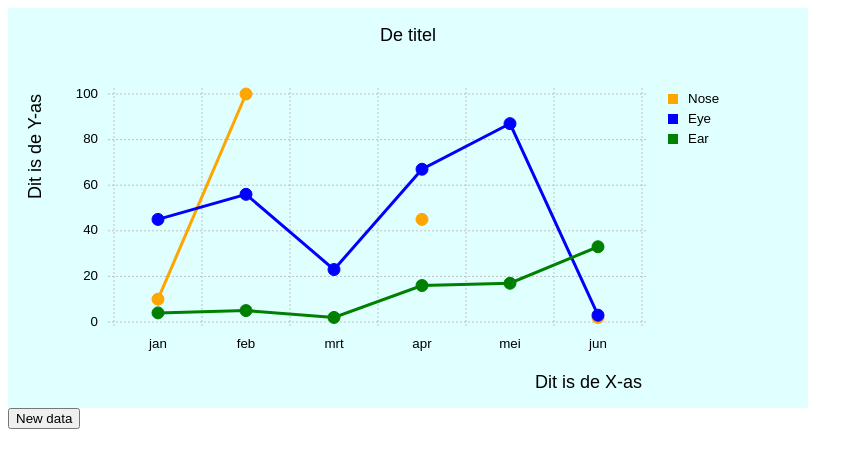
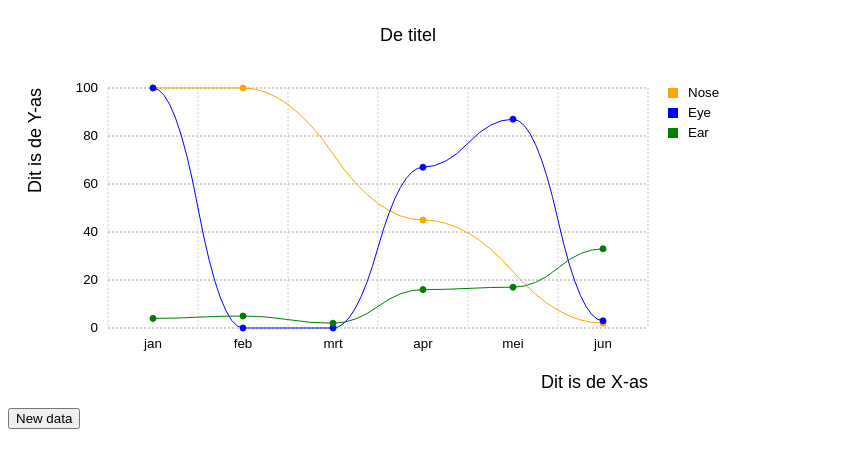
Before and after one commit to michielvaneerd/SvgChart, a plain HTML site: page index_svg.html in a window 1280 px wide. Shown: the whole page, without its empty margins (0-863 px from the left). Drawn offline with Linux system fonts and the light colour scheme.

Commit message:
Start curved

```diff
--- a/app_svg.css
+++ b/app_svg.css
@@ -1,10 +1,4 @@
-svg {
-    background-color: lightcyan;
-}
 
-line {
-    pointer-events: all;
-}
 
 /* path:hover {
     stroke: red;
@@ -19,8 +13,16 @@ text.text-title {
     font-size: large;
 }
 
+#serie-group g {
+    transition: opacity 0.6s;
+}
+
 g.unselected {
     opacity: 0.4;
+}
+
+#serie-group g.unselected {
+    opacity: 0;
 }
 
 .x-axis-grid-columns-selectable {
@@ -42,3 +44,7 @@ g.unselected {
 g[data-serie] circle:hover {
     stroke-width: 4;
 }
+
+g[data-serie]:hover {
+    cursor: pointer;
+}
--- a/app_svg.js
+++ b/app_svg.js
@@ -8,6 +8,7 @@
 
     // This will stay the same between each draw
     var config = {
+        backgroundColor: '#FFFFFF',
         maxValue: 100,
         minValue: 0,
         yAxisStep: 20,
@@ -16,19 +17,22 @@
         yAxisGrid: true,
         yAxisLabels: true,
         xAxisGrid: true,
-        xAxisGridPadding: 6,
-        yAxisGridPadding: 6,
+        xAxisGridColor: '#D0D0D0',
+        yAxisGridColor: '#A0A0A0',
+        xAxisGridPadding: 0,
+        yAxisGridPadding: 0,
         xAxisGridDash: '2,2', // stroke-dasharray
         yAxisGridDash: '2,2', // stroke-dasharray
         xAxisLabels: true,
-        xAxisGridColumns: true, // we have now columns we can select / deselect instead of just x axis lines, so it is similar to bar charts
-        xAxisGridColumnsSelectable: true,
+        xAxisGridColumns: true, // we have now columns we can select / deselect instead of just x axis lines, so it is similar to bar charts, also good if you use bar charts in teh same chart!
+        xAxisGridColumnsSelectable: false,
         title: 'De titel',
         yAxisTitle: 'Dit is de Y-as',
         xAxisTitle: 'Dit is de X-as',
         connectNullValues: false,
-        lineWidth: 3,
-        pointRadius: 6,
+        curved: true,
+        lineWidth: 1,
+        pointRadius: 3,
         points: true,
         padding: {
             top: 80,
@@ -58,8 +62,8 @@
     function getNewData(random) {
         var data = {
             series: {
-                nose: random ? Array(6).fill(1).map(item => getRandomIntInclusive(0, 100)) : [10, 100, null, 45, null, 2],
-                eye: random ? Array(6).fill(1).map(item => getRandomIntInclusive(0, 100)) : [45, 56, 23, 67, 87, 3],
+                nose: random ? Array(6).fill(1).map(item => getRandomIntInclusive(0, 100)) : [100, 100, null, 45, null, 2],
+                eye: random ? Array(6).fill(1).map(item => getRandomIntInclusive(0, 100)) : [100, 0, 0, 67, 87, 3],
                 ear: random ? Array(6).fill(1).map(item => getRandomIntInclusive(0, 100)) : [4, 5, 2, 16, 17, 33],
             },
             xAxis: {
--- a/svg.js
+++ b/svg.js
@@ -28,6 +28,9 @@
             width: this.width,
             height: this.height
         })
+        if (this.config.backgroundColor) {
+            this.svg.style.backgroundColor = this.config.backgroundColor;
+        }
         this.parent.appendChild(this.svg);
 
         this.valueHeight = this.chartHeight / this.config.maxValue;
@@ -51,7 +54,7 @@
                     y1: y,
                     x2: this.config.padding.left + this.chartWidth + (this.config.xAxisGridPadding * 2),
                     y2: y,
-                    stroke: '#C0C0C0',
+                    stroke: this.config.yAxisGridColor,
                     strokeWidth: 1,
                     strokeDasharray: this.config.xAxisGridDash || ''
                 }));
@@ -108,14 +111,15 @@
                     e.preventDefault();
                     var g = parent(e.target, 'g');
                     if (g && g.dataset.serie) {
+                        var sg = me.serieLineGroupElement.querySelector('g[data-serie="' + g.dataset.serie + '"]');
                         if (me.unselectedSeries[g.dataset.serie]) {
                             g.classList.remove('unselected');
-                            me.serieLineGroupElement.appendChild(me.unselectedSeries[g.dataset.serie]);
+                            sg.classList.remove('unselected');
                             delete me.unselectedSeries[g.dataset.serie];
                         } else {
                             g.classList.add('unselected');
-                            me.unselectedSeries[g.dataset.serie] = me.serieLineGroupElement.querySelector('g[data-serie="' + g.dataset.serie + '"]');
-                            me.serieLineGroupElement.removeChild(me.unselectedSeries[g.dataset.serie]);
+                            sg.classList.add('unselected');
+                            me.unselectedSeries[g.dataset.serie] = true;
                         }
                     }
                 });
@@ -144,7 +148,24 @@
 
     };
 
-    window.SvgChart.prototype.onSerieGroupClick = function(e) {
+    // Volgens mij kan ik deze ook gebruiken in de pad, want daar heb je : Q x1 y1, x y
+    // // https://stackoverflow.com/questions/7054272/how-to-draw-smooth-curve-through-n-points-using-javascript-html5-canvas
+    function getCurvedPathFromPoints(points) {
+        var path = ['M ' + points[0].x + ' ' + points[0].y];
+        for (var i = 0; i < points.length - 1; i++) {
+            var x_mid = (points[i].x + points[i + 1].x) / 2;
+            var y_mid = (points[i].y + points[i + 1].y) / 2;
+            var cp_x1 = (x_mid + points[i].x) / 2;
+            var cp_x2 = (x_mid + points[i + 1].x) / 2;
+            //ctx.quadraticCurveTo(cp_x1, points[i].y, x_mid, y_mid);
+            //ctx.quadraticCurveTo(cp_x2, points[i + 1].y, points[i + 1].x, points[i + 1].y);
+            path.push(`Q ${cp_x1} ${points[i].y}, ${x_mid} ${y_mid}`);
+            path.push(`Q ${cp_x2} ${points[i + 1].y} ${points[i + 1].x} ${points[i + 1].y}`);
+        }
+        return path;
+    }
+
+    window.SvgChart.prototype.onSerieGroupClick = function (e) {
         var circle = e.target;
         var g = parent(circle, 'g');
         var serie = g.dataset.serie;
@@ -208,7 +229,7 @@
                     y1: this.config.padding.top,
                     x2: x,
                     y2: this.chartHeight + this.config.padding.top + (this.config.yAxisGridPadding * 2),
-                    stroke: '#C0C0C0',
+                    stroke: this.config.xAxisGridColor,
                     strokeWidth: 1,
                     strokeDasharray: this.config.yAxisGridDash || ''
                 }));
@@ -250,14 +271,14 @@
         this.svg.appendChild(this.xAxisLabelsGroupElement);
 
         // Draw serie lines
-        this.serieLineGroupElement = el('g');
+        this.serieLineGroupElement = el('g', {
+            id: 'serie-group'
+        });
         this.serieLineGroupElement.addEventListener('click', this.onSerieGroupClickScoped);
-        this.config.series.forEach(function (serie, serieIndex) {
-            if (this.unselectedSeries[serie.id]) {
-                return;
-            }
+        this.config.series.forEach(function (serie) {
             var serieGroup = el('g', {
-                dataSerie: serie.id
+                dataSerie: serie.id,
+                className: this.unselectedSeries[serie.id] ? 'unselected' : ''
             });
             var path = [];
             var points = [];
@@ -272,17 +293,27 @@
                         path.push(`L ${x} ${y}`);
                     }
                 }
-                if (value !== null && this.config.points) {
+                if (value !== null) {
                     points.push({ x: x, y: y, value: value });
                 }
                 previousValue = value;
             }, this);
+            if (this.config.curved) {
+                serieGroup.appendChild(el('path', {
+                    d: getCurvedPathFromPoints(points).join(' '),
+                    fill: 'none',
+                    stroke: serie.color,
+                    strokeWidth: this.config.lineWidth
+                }));
+            } else {
                 serieGroup.appendChild(el('path', {
                     d: path.join(' '),
                     fill: 'none',
                     stroke: serie.color,
                     strokeWidth: this.config.lineWidth
                 }));
+            }
+            if (this.config.points) {
                 points.forEach(function (point) {
                     serieGroup.appendChild(el('circle', {
                         cx: point.x,
@@ -294,6 +325,7 @@
                         dataValue: point.value
                     }));
                 }, this);
+            }
             this.serieLineGroupElement.appendChild(serieGroup);
         }, this);
         this.svg.appendChild(this.serieLineGroupElement);
```
Lines whose indentation alone changed are shown as unchanged.
